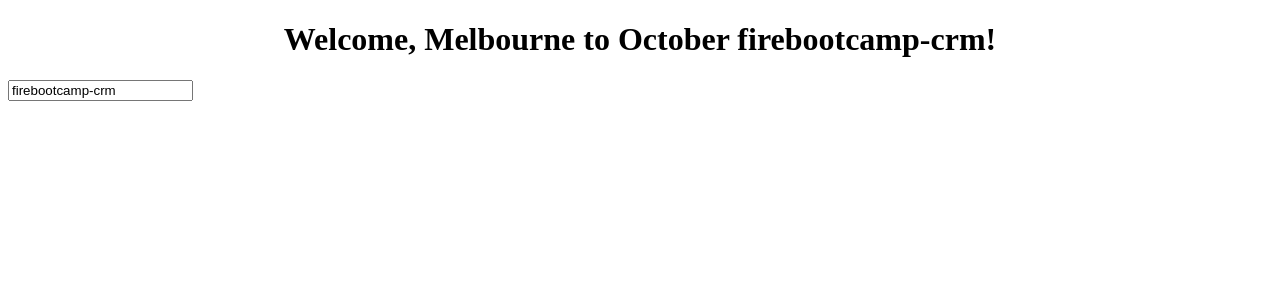
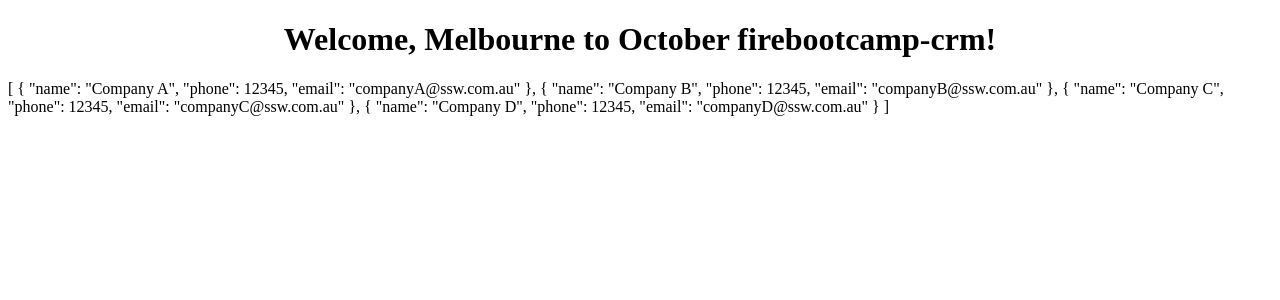
Before and after one commit to brendan-nobadthing/firebootcamp-angular-mel-201810, an Angular app: page / in a window 1280 px wide. Shown: the top 300 px of the page. Built offline with nearby package versions, Linux system fonts and the light colour scheme.

Commit message:
static list of companies

```diff
--- a/src/app/app.component.html
+++ b/src/app/app.component.html
@@ -4,7 +4,5 @@
     Welcome, Melbourne to October {{ title }}!
   </h1>
 </div>
-<input type="text" [(ngModel)]="title" />
 
-
-<router-outlet></router-outlet>
+<fbc-company-list></fbc-company-list>
--- a/src/app/app.module.ts
+++ b/src/app/app.module.ts
@@ -4,10 +4,12 @@
 import { AppRoutingModule } from './app-routing.module';
 import { AppComponent } from './app.component';
 import { FormsModule } from '@angular/forms';
+import { CompanyListComponent } from './company/company-list/company-list.component';
 
 @NgModule({
   declarations: [
-    AppComponent
+    AppComponent,
+    CompanyListComponent
   ],
   imports: [
     BrowserModule,
--- /dev/null
+++ b/src/app/company/company-list/company-list.component.html
@@ -0,0 +1,3 @@
+<div>
+  {{ companies | json }}
+</div>
--- /dev/null
+++ b/src/app/company/company-list/company-list.component.ts
@@ -0,0 +1,28 @@
+import { Component, OnInit } from '@angular/core';
+import { Company } from '../company';
+
+@Component({
+  selector: 'fbc-company-list',
+  templateUrl: './company-list.component.html',
+  styleUrls: ['./company-list.component.scss']
+})
+export class CompanyListComponent implements OnInit {
+
+  constructor() { }
+
+  companies: Company[];
+
+  ngOnInit() {
+    this.companies = this.getCompanies();
+  }
+
+  getCompanies(): Company[]{
+    return [
+      {name: "Company A", phone:12345, email:"companyA@ssw.com.au"},
+      {name: "Company B", phone:12345, email:"companyB@ssw.com.au"},
+      {name: "Company C", phone:12345, email:"companyC@ssw.com.au"},
+      {name: "Company D", phone:12345, email:"companyD@ssw.com.au"},
+    ]
+  }
+
+}
--- /dev/null
+++ b/src/app/company/company.ts
@@ -0,0 +1,5 @@
+export interface Company {
+  name: string;
+  phone: number;
+  email: string;
+}
```
Also changed, not shown: src/app/company/company-list/company-list.component.scss (added).
